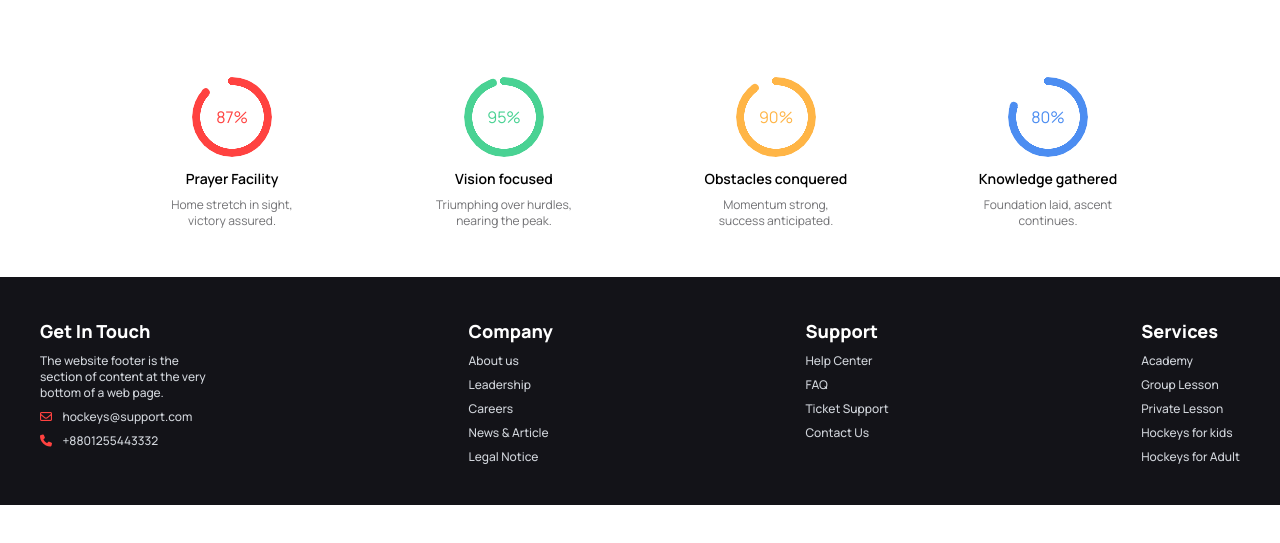
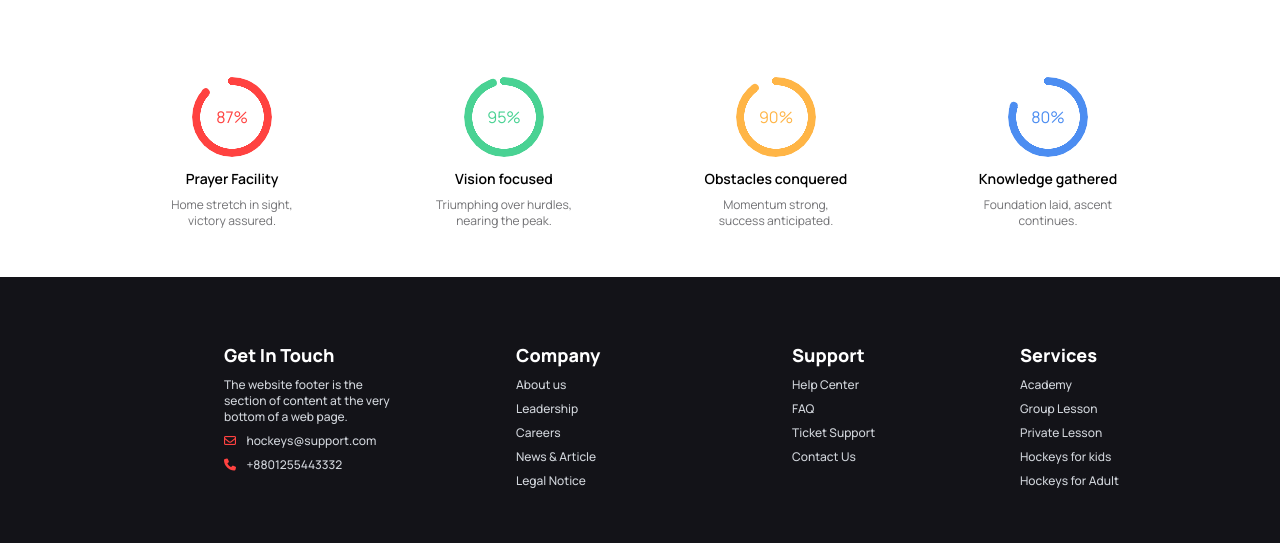
Before and after one commit to WrPial/B9A3-Hockeys-assignment3, a plain HTML site: page index.html in a window 1280 px wide. Shown: the part 742-1285 px from the top of the page. Before the commit the page ends 1247 px from the top, so only its background shows below. Drawn offline with nearby package versions, Linux system fonts and the light colour scheme.

Commit message:
updated footer

```diff
--- a/index.html
+++ b/index.html
@@ -137,8 +137,8 @@
 
     </main>
     <!-- footer start here -->
-    <footer class="footer justify-between p-10 bg-[#131318]">
-        <nav>
+    <footer class=" footer grid lg:max-[1250px]: lg:grid-cols-4 lg:p-16 bg-[#131318]">
+        <nav class="nav-one ml-40">
           <header class="font-extrabold text-lg text-white">Get In Touch</header>
           <p class="w-44 text-xs font-medium text-gray-300">The website footer is the section of content at the very bottom of a web page.</p>
           <div class="email-icon text-xs font-medium">
@@ -150,7 +150,7 @@
             <a class="py-4 px-2 text-gray-300">+8801255443332</a>
         </div>
         </nav>
-        <nav>
+        <nav class="nav-two ml-40">
           <header class="font-extrabold text-lg text-white">Company</header>
           <a class="link link-hover text-xs font-medium text-gray-300">About us</a>
           <a class="link link-hover text-xs font-medium text-gray-300">Leadership</a>
@@ -158,14 +158,14 @@
           <a class="link link-hover text-xs font-medium text-gray-300">News & Article</a>
           <a class="link link-hover text-xs font-medium text-gray-300">Legal Notice</a>
         </nav>
-        <nav>
+        <nav class="nav-three ml-36">
           <header class="font-extrabold text-lg text-white">Support</header>
           <a class="link link-hover text-xs font-medium text-gray-300">Help Center</a>
           <a class="link link-hover text-xs font-medium text-gray-300">FAQ</a>
           <a class="link link-hover text-xs font-medium text-gray-300">Ticket Support</a>
           <a class="link link-hover text-xs font-medium text-gray-300">Contact Us</a>
         </nav>
-        <nav>
+        <nav class="nav-four ml-20">
             <header class="font-extrabold text-lg text-white">Services</header>
             <a class="link link-hover text-xs font-medium text-gray-300">Academy</a>
             <a class="link link-hover text-xs font-medium text-gray-300">Group Lesson</a>
```
